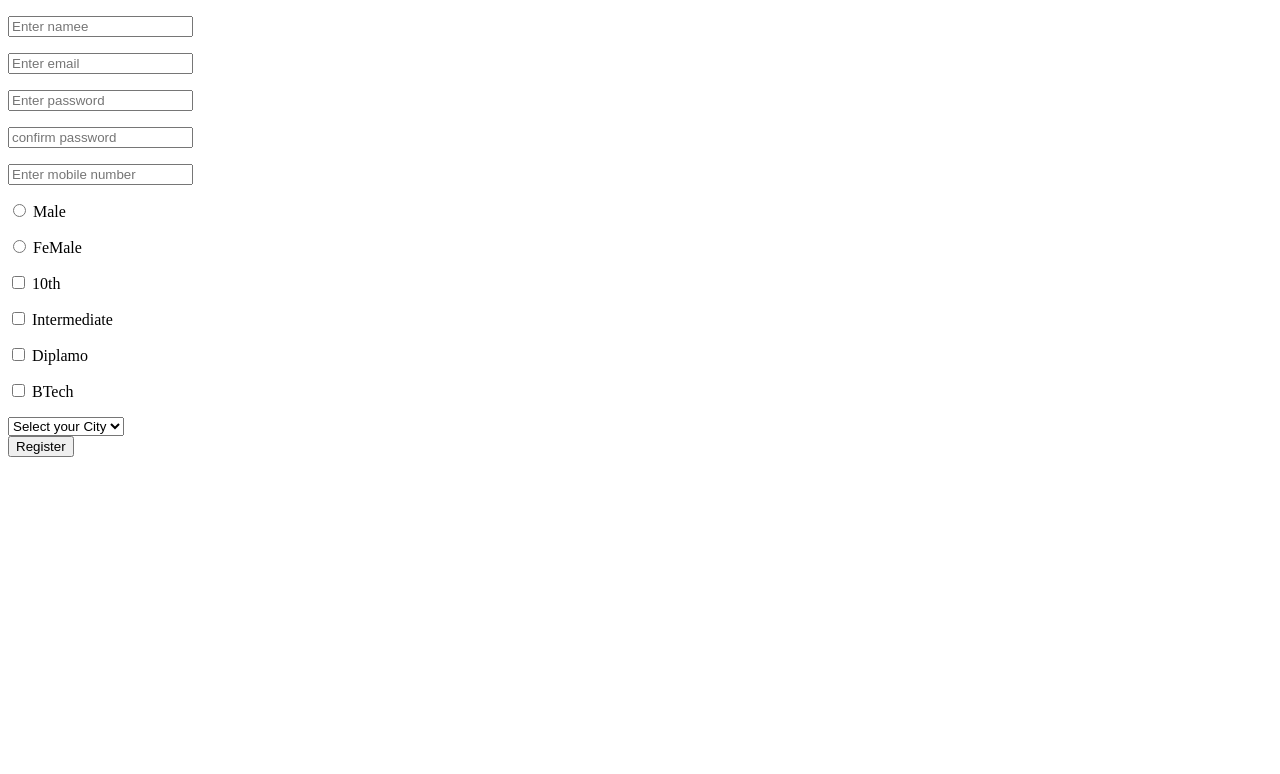
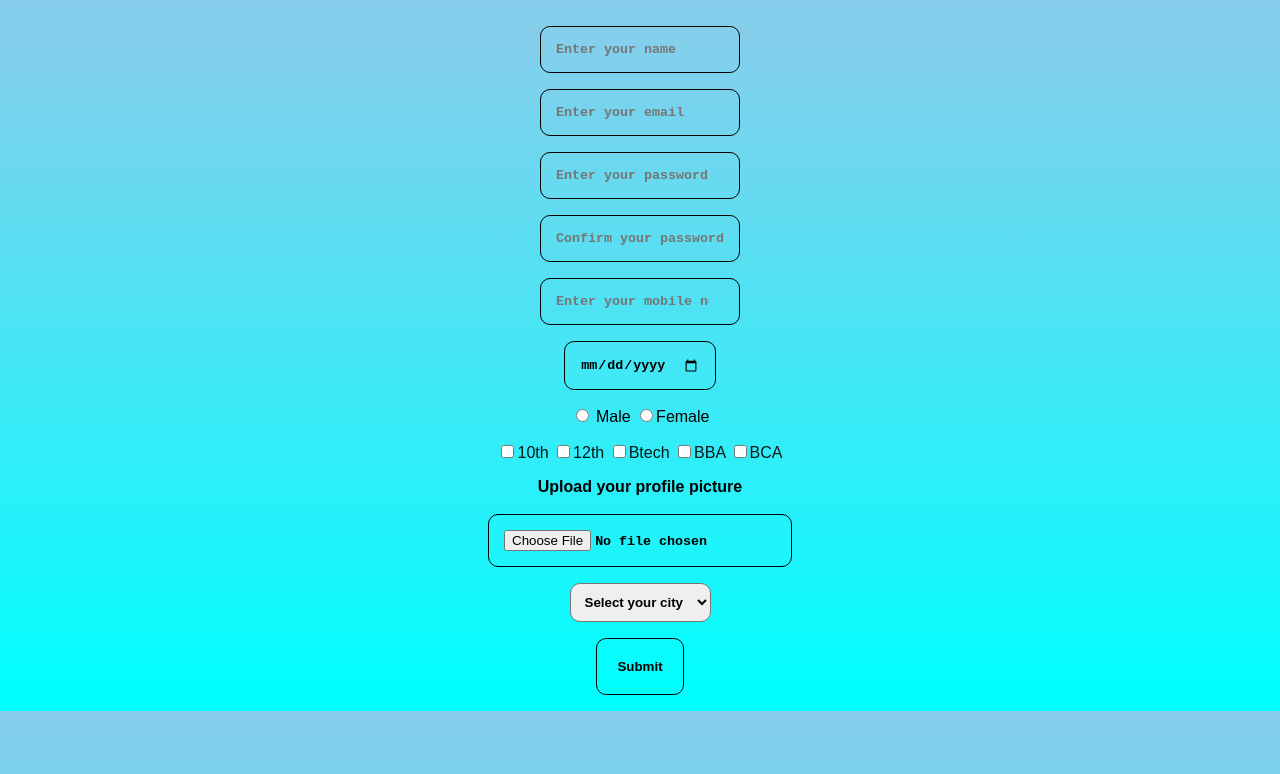
Before and after one commit to shaikTajuddin4/Task-1, a plain HTML site: page index.html in a window 1280 px wide. Drawn offline with Linux system fonts and the light colour scheme.

Commit message:
updated css

```diff
--- a/index.html
+++ b/index.html
@@ -2,51 +2,118 @@
 <html lang="en">
 <head>
     <meta charset="UTF-8">
-    <meta name="viewport" content="width, initial-scale=1.0">
-    <title>Document</title>
+    <meta name="viewport" content="width=device-width, initial-scale=1.0">
+    <title>MB</title>
+    <style>
+        html,body{
+            margin: 0;
+            padding: 0;
+            background: linear-gradient(skyblue,cyan);
+        }
+        form{
+            text-align: center;
+            margin-top: 2%;
+            font-family: sans-serif;
+        }
+        input{
+            padding: 15px;
+
+            border-radius: 10px;
+            border: 1px solid black ;
+            background: none;
+            font-weight: 900;
+            font-family: monospace;
+        }
+        input::placeholder{
+            font-family: monospace;
+        }
+        .cb{
+            color:rgba(0, 0, 0, 0.9);
+            font-weight:500;
+        }
+        select{
+            padding: 10px;
+            border-radius: 10px;
+            font-weight: 900;
+            font-family: sans-serif;
+        }
+        select option{
+            font-weight: 900;
+            font-family: sans-serif;
+            padding: 10px;
+            border-radius: 10px;
+        }
+        button{
+            padding:   20px;
+            border-radius: 10px;
+            font-weight: 900;
+            font-family: sans-serif;
+            background: none;
+            border: 1px solid black;
+        }
+        button:hover{
+            padding: 20px;
+            background-color: blanchedalmond;
+            scale: 0.9;
+        }
+
+
+    </style>
 </head>
 <body>
-    <form action="./login.html">
+    <form action="./login.html" target="_blank">
         <p>
-        <input type="text" name="name" placeholder="Enter namee"> <br>
+            <input type="text" name="name" placeholder="Enter your name">
         </p>
         <p>
-        <input type="email" name="email" placeholder="Enter email"> <br>
+            <input type="email" name="email" placeholder="Enter your email">
         </p>
         <p>
-        <input type="password" name="password" placeholder="Enter password"> <br>
+            <input type="password" name="password" placeholder="Enter your password">
         </p>
         <p>
-        <input type="password" name="password" placeholder="confirm password"> <br>
+            <input type="password" name="confirmpassword" placeholder="Confirm your password">
         </p>
         <p>
-        <input type="number" name="number" placeholder="Enter mobile number"> <br>
+            <input type="number" name="number" placeholder="Enter your mobile number">
         </p>
         <p>
-        <input type="radio" name="Gender"> Male
+
+            <input type="date">
+        </p>
+        <p class="r">
+            <input type="radio" name="gender"> Male
+            <input type="radio" name = "gender">Female
+        </p>
+        <div class="checkboxx">
+        <p class="cb">
+            <input type="checkbox" name="10th">10th
+            <input type="checkbox"s name="12th">12th
+            <input type="checkbox" name="btech">Btech
+            <input type="checkbox" name="bba">BBA
+            <input type="checkbox" name="bca">BCA
+        </p>
+        </div>
+        <p style="font-family: sans-serif;" >
+            <b>Upload your profile picture</b>
+            <br>
+            <br>
+            <input type="file">
+        </p>
+        <p class="dropdown">
+            <select >
+                <option value="">Select your city</option>
+                <option value="">Vijayawada</option>
+                <option value="">Hyderabad</option>
+                <option value="">Bengaluru</option>
+                <option value="">Tirupathi</option>
+                <option value="">Chennai</option>
+            </select>
         </p>
         <p>
-        <input type="radio" name="Gender"> FeMale <br>
+            <button>Submit</button>
         </p>
-        <p>
-        <input type="checkbox" name="education"> 10th
-        </p>
-        <p>
-        <input type="checkbox" name="education"> Intermediate
-        </p>
-        <p>
-        <input type="checkbox" name="education"> Diplamo
-        </p>
-        <p>
-        <input type="checkbox" name="education"> BTech <br>
-        </p>
-        <select>
-            <option value="">Select your City</option>
-            <option value="">vijayawada</option>
-            <option value="">hyderabad</option>
-            <option value="">banglore</option>
-        </select><br>
-        <button>Register</button>
     </form>
+    </div>
 </body>
 </html>
```
Also changed, not shown: bio.html (+129 -26 lines), login.html (+85 -6 lines).
